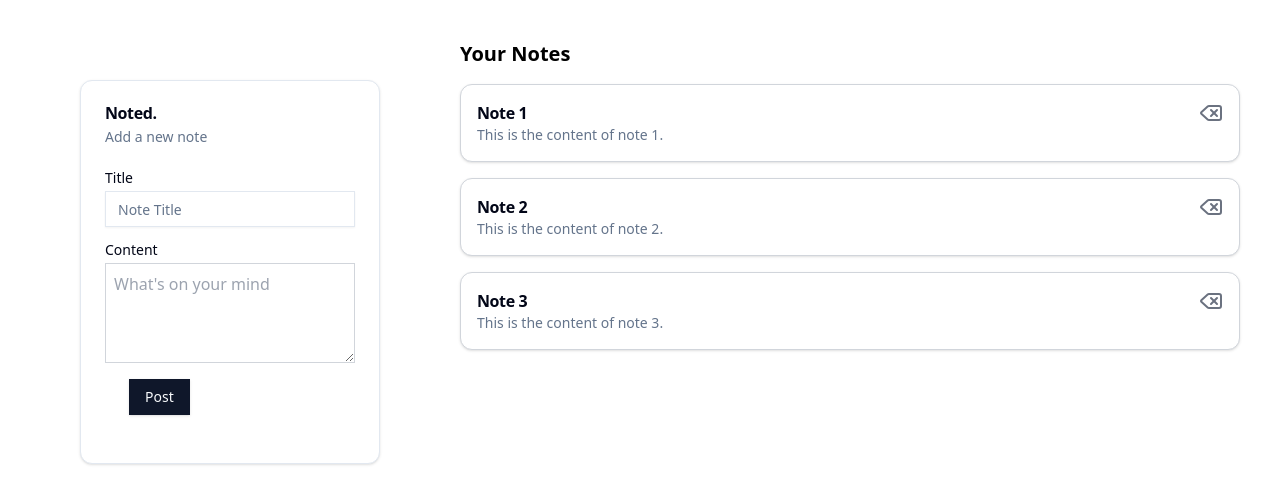
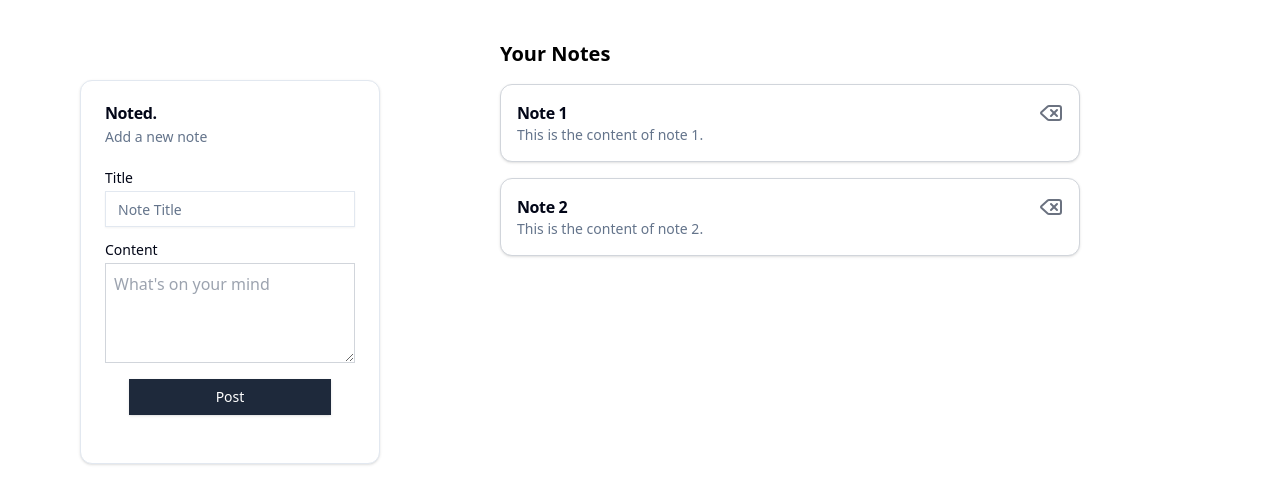
Before and after one commit to sameer2006-s/Noted, a React (Vite) app in the folder noted-app-ui/noted/: page / in a window 1280 px wide. Shown: the top 504 px of the page. Built offline with nearby package versions, Linux system fonts and the light colour scheme.

Commit message:
ui refactoring

```diff
--- a/noted-app-ui/noted/src/App.tsx
+++ b/noted-app-ui/noted/src/App.tsx
@@ -1,23 +1,117 @@
-//import { useState } from 'react'
+import React, { useState, useEffect } from "react";
+import { Card, CardTitle, CardDescription, CardFooter, CardHeader, CardContent } from "@/components/ui/card";
+import { Button } from "@/components/ui/button";
+import { Input } from "@/components/ui/input";
+import { Label } from "@/components/ui/label";
+import { DeleteIcon } from "lucide-react";
 
-import './App.css'
-import NotesCard from './components/notesCard'
+const App: React.FC = () => {
 
-import NotesForm from './components/notesForm'
+  type Note = { id: number; title: string; content: string }
+  // State for notes
+  const [notes, setNotes] = useState<Note[]>([]);
+  const [title, setTitle] = useState<string>("");
+  const [content, setContent] = useState<string>("");
+  const [selectedNote, setSelectedNote] = useState<Note | null>(null);
 
+  // Handler for form submission
+  const handleSubmit = (e: React.FormEvent) => {
+    e.preventDefault();
+      const newNote = {
+        id: notes.length +1,
+        title:title,
+        content
+         };
+      setNotes([...notes, newNote]);
+      setTitle("");
+      setContent("");
 
-const App=()=> {
+  };
+  const handleSelection = (note: Note) => {
+    setSelectedNote(note);
+    setTitle(note.title);
+    setContent(note.content);
+  }
+
+  // Effect to load some initial notes (if needed)
+  useEffect(() => {
+    setNotes([
+      { id: 1, title: "Note 1", content: "This is the content of note 1." },
+      { id: 2, title: "Note 2", content: "This is the content of note 2." },
+    ]);
+  }, []);
+
+  // Handler for deleting a note
+  // const handleDelete = (id: number) => {
+  //   setNotes(notes.filter(note => note.id !== id));
+  // };
 
   return (
       <>
-    <div className="flex gap-10 p-10">
+  <div className="flex gap-20 p-10">
+      {/* Form for adding a new note */}
+      <Card className="w-[300px] m-10 flex flex-col">
+            <CardHeader>
+              <CardTitle>Noted.</CardTitle>
+              <CardDescription>Add a new note</CardDescription>
+            </CardHeader>
+            <CardContent>
+              <form onSubmit={e=>handleSubmit(e)}>
+                <div className="grid w-full items-center gap-4">
+                  <div className="flex flex-col space-y-1.5">
+                    <Label htmlFor="title">Title</Label>
+                    <Input
+                      id="title"
+                      placeholder="Note Title"
+                      value={title}
+                      onChange={(e) => setTitle(e.target.value)}
+                    />
+                  </div>
+                  <div className="flex flex-col space-y-1.5">
+                    <Label htmlFor="content">Content</Label>
+                    <textarea
+                      id="content"
+                      placeholder="What's on your mind"
+                      required
+                      className="h-[100px] p-2 border border-gray-300 rounded-md"
+                      value={content}
+                      onChange={(e) => setContent(e.target.value)}
+                    />
+                  </div>
+                </div>
+                <CardFooter className="flex justify-center mt-4">
+                  <Button
+                    type="submit"
+                    className="bg-slate-800 w-full px-6 text-white rounded-md  py-2 hover:bg-slate-600 transition-all"
+                  >
+                    Post
+                  </Button>
+                </CardFooter>
+              </form>
+            </CardContent>
+          </Card>
 
-    <NotesForm/>
-
-    <NotesCard/>
+      {/* Display existing notes */}
+      <div className="w-full md:w-1/2 flex flex-col items-start">
+          <h2 className="text-xl font-bold mb-4">Your Notes</h2>
+          <div className="grid gap-4 w-full  pr-5">
+          {notes.map((note, index) => (
+            <button onClick={()=>{handleSelection(note)}}>
+                <Card key={index} className="border border-gray-300 p-4">
+                    <div className="flex items-center justify-between">
+                  <CardTitle>{note.title}</CardTitle>
+                  <DeleteIcon className="cursor-pointer text-gray-500 hover:text-red-500"/>
+                    </div>
+                  <CardDescription className="text-left">{note.content}</CardDescription>
+                </Card>
+                </button>
+              ))}
+          </div>
+        </div>
         </div>
         </>
-  )
+  );
 }
 
-export default App
+
+export default App;
--- a/noted-app-ui/noted/src/components/notesCard.tsx
+++ b/noted-app-ui/noted/src/components/notesCard.tsx
@@ -16,10 +16,10 @@ const NotesCard: React.FC = () => {
 
   type Note = { id:number,title: string ,content:string}
 
-  const [data, setData] = useState<Note[]>([])
+  const [notes, setNotes] = useState<Note[]>([])
 
   useEffect(() => {
-    setData([
+    setNotes([
       {id:1 , title: "Note 1", content: "This is the content of note 1." },
       {id:2 , title: "Note 2", content: "This is the content of note 2." },
       {id:3 , title: "Note 3", content: "This is the content of note 3." },
@@ -31,7 +31,7 @@ const NotesCard: React.FC = () => {
     <div className="flex-1">
     <h2 className="text-xl font-bold mb-4">Your Notes</h2>
     <div className="grid gap-4">
-    {data.map((note, index) => (
+    {notes.map((note, index) => (
           <Card key={index} className="border border-gray-300 p-4">
               <div className="flex items-center justify-between">
             <CardTitle>{note.title}</CardTitle>
--- a/noted-app-ui/noted/src/components/notesForm.tsx
+++ b/noted-app-ui/noted/src/components/notesForm.tsx
@@ -12,16 +12,30 @@ import { Input } from "@/components/ui/input";
 import { Label } from "@/components/ui/label";
 
 const NotesForm: React.FC = () => {
-  const [title, setTitle] = useState<string>("");
-  const [content, setContent] = useState<string>("");
+
+    type Note = { id: number; title: string; content: string };
+
+    const [title, setTitle] = useState<string>("");
+    const [content, setContent] = useState<string>("");
+    const [notes, setNotes] = useState<Note[]>([]);
+
+
 
   const handleSubmit = (e: React.FormEvent) => {
     e.preventDefault();
     // Handle form submission logic
     console.log({ title, content });
+    const newNote: Note = {
+      id: notes.length + 1,
+      title,
+      content,
+    };
+    setNotes([...notes, newNote]);
     // Clear form fields after submission
-    setTitle("");
-    setContent("");
+
+    setTitle("")
+    setContent("")
+
   };
 
   return (
@@ -31,7 +45,7 @@ const NotesForm: React.FC = () => {
         <CardDescription>Add a new note</CardDescription>
       </CardHeader>
       <CardContent>
-        <form onSubmit={handleSubmit}>
+        <form onSubmit={e=>handleSubmit(e)}>
           <div className="grid w-full items-center gap-4">
             <div className="flex flex-col space-y-1.5">
               <Label htmlFor="title">Title</Label>
@@ -54,8 +68,13 @@ const NotesForm: React.FC = () => {
               />
             </div>
           </div>
-          <CardFooter className="flex justify-between mt-4">
-            <Button type="submit">Post</Button>
+          <CardFooter className="flex justify-center mt-4">
+            <Button
+              type="submit"
+              className="bg-slate-800 w-full px-6 text-white rounded-md  py-2 hover:bg-slate-600 transition-all"
+            >
+              Post
+            </Button>
           </CardFooter>
         </form>
       </CardContent>
```
Lines whose indentation alone changed are shown as unchanged.
